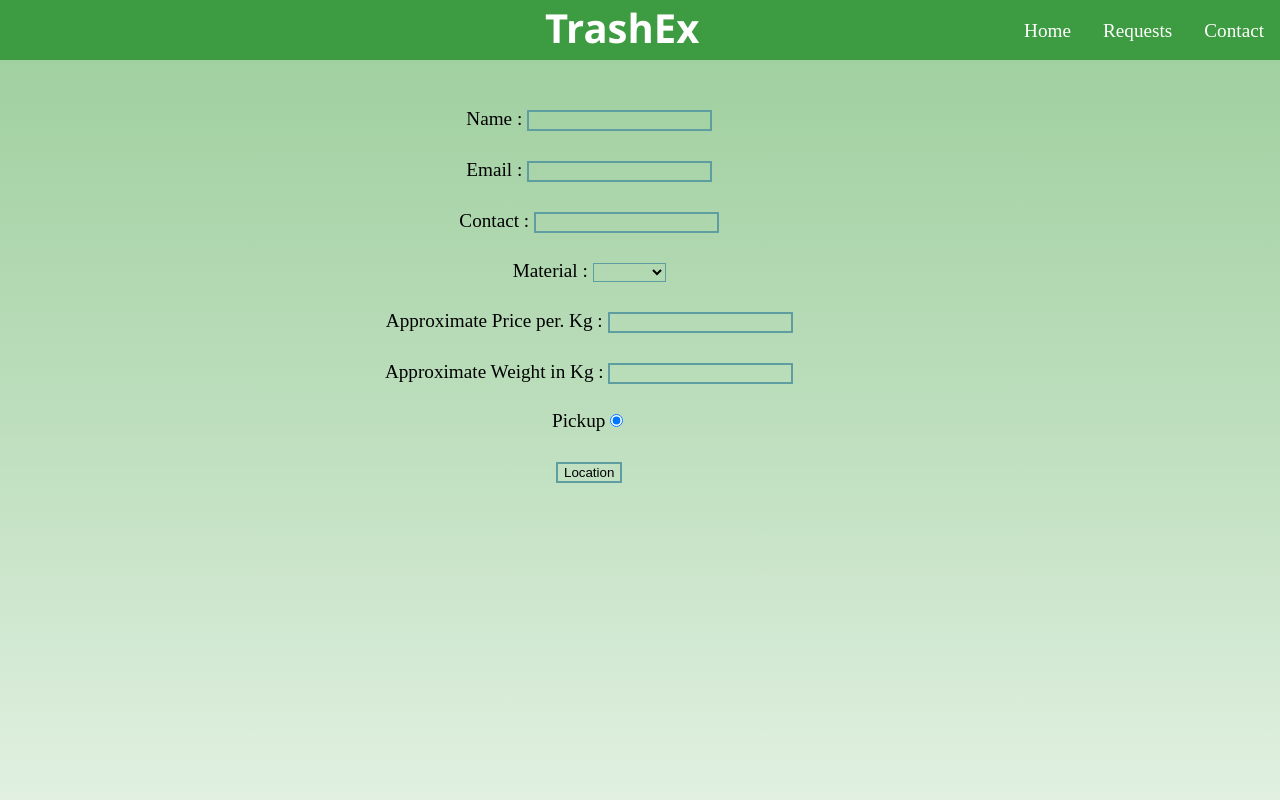
After one commit to hotaanubhab/Triple_5-Environment-DevHacks, a PHP site: page /form1.php in a window 1280 px wide. The commit adds this page. Run offline with PHP 8.4, Linux system fonts and the light colour scheme.

Commit message:
Added Request and Php Functions

```diff
--- /dev/null
+++ b/Code/db.php
@@ -0,0 +1,7 @@
+<?php
+	$conn = mysqli_connect('localhost','root','','kabaadi');
+
+	if(!$conn){
+		echo 'Connection error with Database' . mysqli_connect_error();
+	}
+ ?>
--- a/Code/form.css
+++ b/Code/form.css
@@ -1,9 +1,13 @@
 form{
-    padding-top: 100px;
+    padding: 80px 100px 0px 100px;
+
 }
-input{
+input,select{
     background-color: rgba(0, 255, 255, 0);
    border-color: cadetblue;
    border-style: solid;
-   margin-top: 40px;
+   margin-top: 30px;
 }
+.error{
+	color : red;
+}
--- /dev/null
+++ b/Code/form1.php
@@ -0,0 +1,122 @@
+<?php
+
+include 'db.php';
+$error  = array('price'=>'','weight'=>'','collection'=>'','material' => '','name'=>'','email'=>'','contact'=>'');
+$material = "";
+$price ="";
+$weight = "";
+$collection = "";
+$name = "";
+$email = "";
+$contact = "";
+$lat = "";
+$lng = "";
+if(isset($_POST['submit'])){
+  $material = ($_POST['material']);
+  $price =  htmlspecialchars($_POST['price']);
+  $name =  htmlspecialchars($_POST['name']);
+  $email =  htmlspecialchars($_POST['email']);
+  $contact =  htmlspecialchars($_POST['contact']);
+  $weight =  htmlspecialchars($_POST['weight']);
+  $collection = 'pick';
+  if(empty($_POST['material'])){
+    $error['material']='A material is required';
+  }
+  if(empty($_POST['name'])){
+    $error['name']='A name is required';
+  }
+  if(empty($_POST['email'])){
+    $error['email']='A email is required';
+  }
+  if(empty($_POST['contact'])){
+    $error['contact']='A contact is required';
+  }
+  if(empty($_POST['price'])){
+    $error['price']='A price is required';
+  }
+  if(empty($_POST['weight'])){
+    $error['weight']='Approximate weight is required';
+  }
+  if(empty($_POST['collection'])){
+    $error['collection']='A procedure is required';
+  }
+  if(array_filter($error)){
+
+  } else{
+  $name = mysqli_real_escape_string($conn,$name);
+  $sql = "INSERT INTO request(name,email,contact,material,price,weight,collection) VALUES('$name','$email',$contact,'$material',$price,$weight,'$collection')";
+  mysqli_query($conn, $sql);
+  header('Location: map1.php');
+  }
+}
+
+?>
+<!DOCTYPE html>
+<html>
+    <!--fix the fonts-->
+
+    <head>
+        <link rel = "stylesheet" type = "text/css" href = "form.css">
+        <meta name="viewport" content="width=device-width, initial-scale=1">
+        <link rel = "stylesheet" type = "text/css" href = "common.css">
+        <title>Welcome to Kabaadi</title>
+        <style>
+
+    html, body {
+      height: 100%;
+      margin: 0;
+      padding: 0;
+    }
+    .everything{
+       text-align : center;
+       font-size : larger;
+    }
+  </style>
+    </head>
+
+    <body>
+    <div class="everything">
+
+   <!-- navbar -->
+      <ul>
+        <li><a href="request.php">Contact</a></li>
+        <li><a href="request.php">Requests</a></li>
+
+        <li><a href="index.php">Home</a></li>
+        </ul>
+
+    <div class="logo">TrashEx</div>
+
+<form action="form1.php" method  = "POST">
+
+   <label>Name : </label><input type="text" name="name" id="Name" placeholder = "" value = "<?php echo $name ?>">
+   <div class="error"><?php echo $error['name'];?></div>
+   <label>Email : </label><input type="text" name="email" id="Price" placeholder = "" value = "<?php echo $email ?>">
+   <div class="error"><?php echo $error['email'];?></div>
+   <label>Contact : </label><input type="text" name="contact" id="Price" placeholder = "" value = "<?php echo $contact ?>">
+   <div class="error"><?php echo $error['contact'];?></div>
+   <label>Material : </label><select name="material">
+   <option value="" <?php if($material == '')echo "selected"; ?>></option>
+    <option value="paper" <?php if($material == 'paper')echo "selected"; ?>>Papers</option>
+    <option value="plastic" <?php if($material == 'plastic')echo "selected"; ?>>Plastic</option>
+    <option value="metal" <?php if($material == 'metal')echo "selected"; ?>>Metals</option>
+    <option value="e" <?php if($material == 'e')echo "selected"; ?>>E-Waste</option>
+  </select>
+  <div class="error"><?php echo $error['material'];?></div>
+
+  <label>Approximate Price per. Kg : </label>
+  <input type="text" name="price" id="Price" placeholder = "" value = "<?php echo $price ?>">
+  <div class="error"><?php echo $error['price'];?></div>
+  <label>Approximate Weight in Kg :</label>
+  <input type="text" name="weight" id="Weight" placeholder = "" value = "<?php echo $weight ?>">
+  <div class="error"><?php echo $error['weight'];?></div>
+  Pickup<input type="radio" name="collection" value="pick" <?php echo "checked"; ?>>
+  <br>
+  <div class="error"><?php echo $error['collection'];?></div>
+  <input type="submit" name="submit" value="Location">
+</form>
+
+    </div>
+
+    </body>
+</html>
```
Also changed, not shown: Code/details.php (added, +92 -0 lines), Code/gethint.php (added, +13 -0 lines), Code/home.html (deleted, +0 -86 lines), Code/index.php (renamed from Code/index.html, +9 -11 lines), Code/map1.php (renamed from Code/form1.html, +54 -41 lines), Code/new.html (added, +78 -0 lines), Code/request.php (added, +69 -0 lines).
